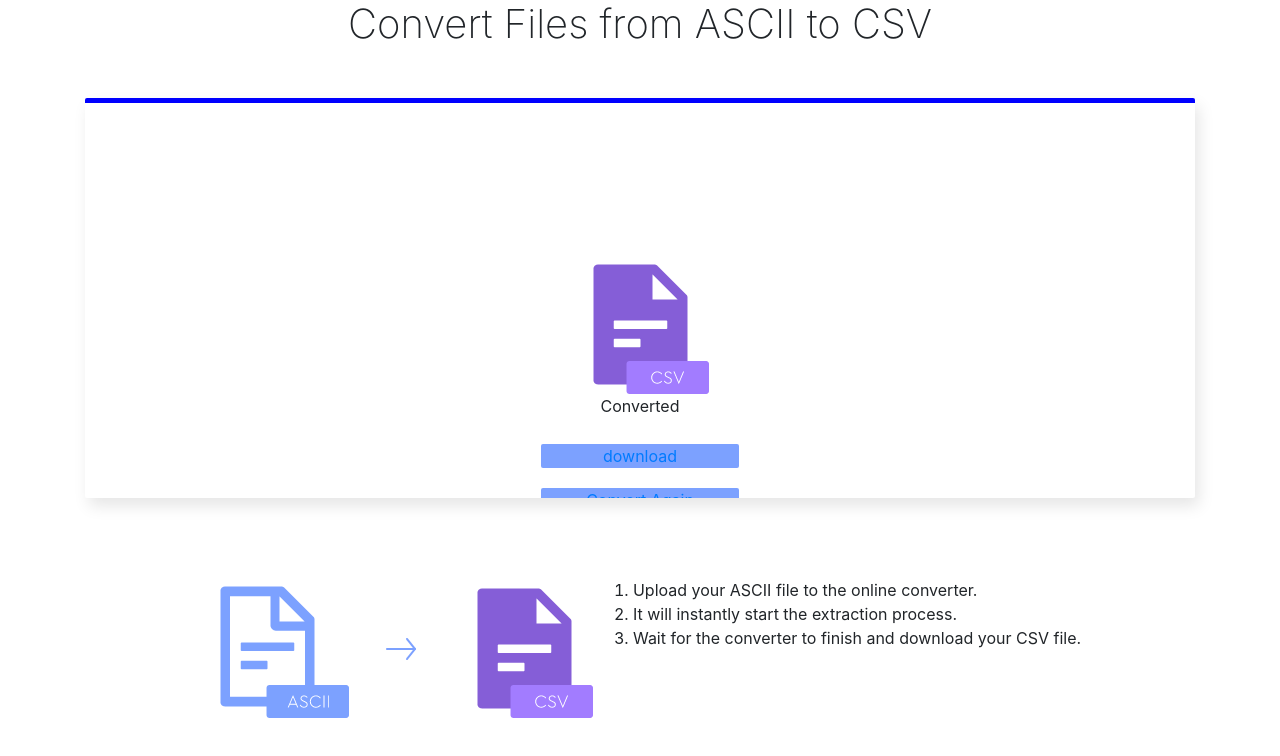
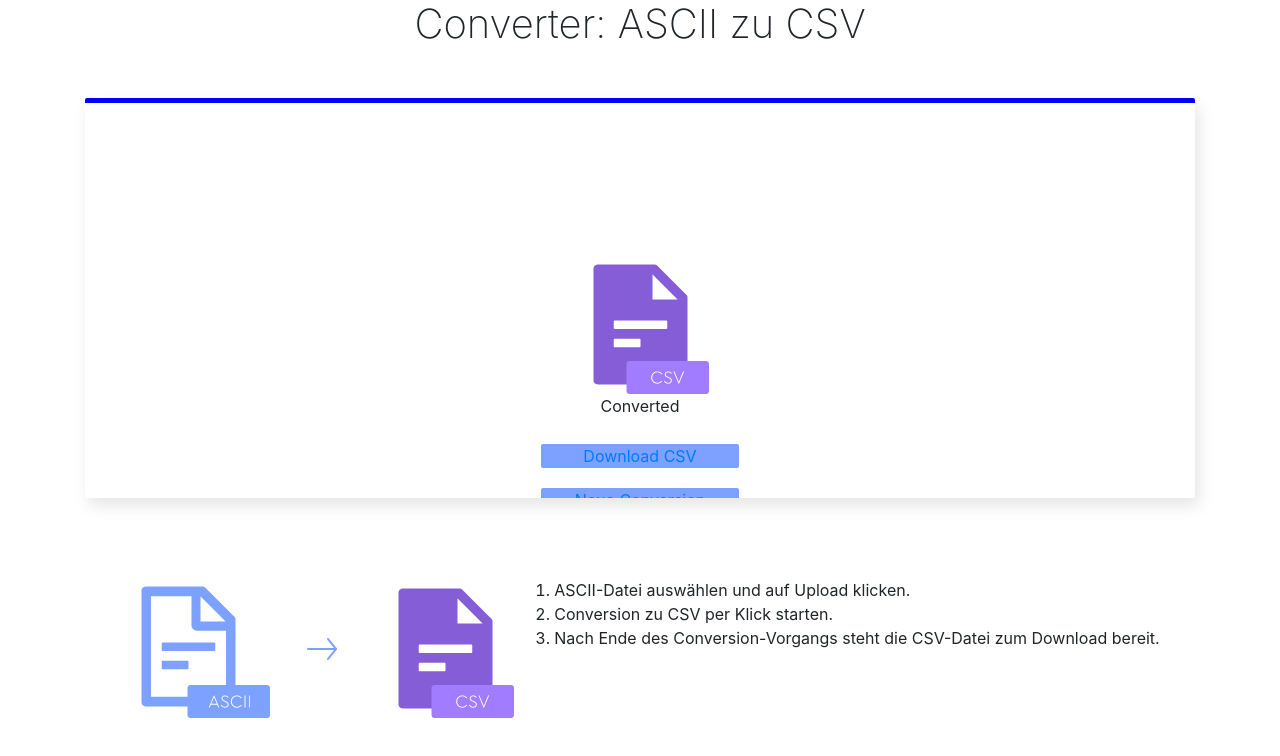
Before and after one commit to Permatech-IT/converter-application-frontend, a React (Create React App) app: page /download in a window 1280 px wide. Shown: the top 756 px of the page. Built offline with nearby package versions, Linux system fonts and the light colour scheme.

Commit message:
language change

```diff
--- a/src/component/Download/download.js
+++ b/src/component/Download/download.js
@@ -16,17 +16,17 @@ class Download extends React.Component {
     // }
     return (
       <div class="container">
-        <h1>Convert Files from ASCII to CSV</h1>
+        <h1>Converter: ASCII zu CSV</h1>
         <div class="frame3">
           <div class="center3">
             <img src={csv} />
             <p>Converted</p>
-            <a class="dwnld-btn" href="http://ec2-54-93-52-53.eu-central-1.compute.amazonaws.com:5000/download">
+            <a class="dwnld-btn" href="http://converterapp.s3-website.eu-central-1.amazonaws.com:5000/download">
               {" "}
-              download
+              Download CSV
             </a>
             <a class="dwnld-btn" href="/">
-              Convert Again
+            Neue Conversion
             </a>
           </div>
         </div>
@@ -36,12 +36,14 @@ class Download extends React.Component {
           </div>
           <div class="listsec4">
             <ol>
-              <li>Upload your ASCII file to the online converter.</li>
-              <li> It will instantly start the extraction process.</li>
-              <li>
-                {" "}
-                Wait for the converter to finish and download your CSV file.
-              </li>
+            <li>ASCII-Datei auswählen und auf Upload klicken.
+
+</li>
+            <li>Conversion zu CSV per Klick starten.</li>
+            <li>
+              {" "}
+              Nach Ende des Conversion-Vorgangs steht die CSV-Datei zum Download bereit.
+            </li>
             </ol>
           </div>
         </div>
--- a/src/component/Processing/processing.js
+++ b/src/component/Processing/processing.js
@@ -11,7 +11,7 @@ class Process extends React.Component {
 
     return (
       <div class="container">
-        <h1>Convert Files from ASCII to CSV</h1>
+        <h1>Converter: ASCII zu CSV</h1>
         <div class="frame1">
           <div class="center1">
             <img src={convert} />
@@ -24,12 +24,14 @@ class Process extends React.Component {
           </div>
           <div class="listsec1">
             <ol>
-              <li>Upload your ASCII file to the online converter.</li>
-              <li> It will instantly start the extraction process.</li>
-              <li>
-                {" "}
-                Wait for the converter to finish and download your CSV file.
-              </li>
+            <li>ASCII-Datei auswählen und auf Upload klicken.
+
+</li>
+            <li>Conversion zu CSV per Klick starten.</li>
+            <li>
+              {" "}
+              Nach Ende des Conversion-Vorgangs steht die CSV-Datei zum Download bereit.
+            </li>
             </ol>
           </div>
         </div>
--- a/src/component/Upload/upload.js
+++ b/src/component/Upload/upload.js
@@ -21,12 +21,12 @@ function Fileupload() {
     formData.append("file", file);
     formData.append("fileName", fileName);
     try {
-      const res = await axios.post("http://ec2-54-93-52-53.eu-central-1.compute.amazonaws.com:5000/upload", formData);
+      const res = await axios.post("http://converterapp.s3-website.eu-central-1.amazonaws.com:5000/upload", formData);
       alert("File Has been Uploaded");
       setShowText(true);
       console.log(res);
     } catch (ex) {
-      alert("Please select a valid ascii file !!");
+      alert("Bitte eine gültige ASCII-Datei auswählen!");
       console.log(ex);
     }
   };
@@ -43,7 +43,7 @@ function Fileupload() {
 
   return (
     <div class="container">
-      <h1>Convert Files from ASCII to CSV</h1>
+      <h1>Converter: ASCII zu CSV</h1>
       <div class="frame">
         <div class="brdr">
           <div class="icon1">
@@ -58,7 +58,7 @@ function Fileupload() {
                   onChange={saveFile}
                   accept=".asc"
                 />
-                Choose File
+                Datei auswählen
               </label>
             </div>
             <button className="upload-btn" onClick={uploadFile}>
@@ -71,7 +71,7 @@ function Fileupload() {
       {showText && (
         <div>
           <a class="convert-btn" href="/processing">
-            Convert To CSV
+          Convert zu CSV
           </a>
         </div>
       )}
@@ -81,11 +81,13 @@ function Fileupload() {
         </div>
         <div class="listsec">
           <ol>
-            <li>Upload your ASCII file to the online converter.</li>
-            <li> It will instantly start the extraction process.</li>
+            <li>ASCII-Datei auswählen und auf Upload klicken.
+
+</li>
+            <li>Conversion zu CSV per Klick starten.</li>
             <li>
               {" "}
-              Wait for the converter to finish and download your CSV file.
+              Nach Ende des Conversion-Vorgangs steht die CSV-Datei zum Download bereit.
             </li>
           </ol>
         </div>
```
